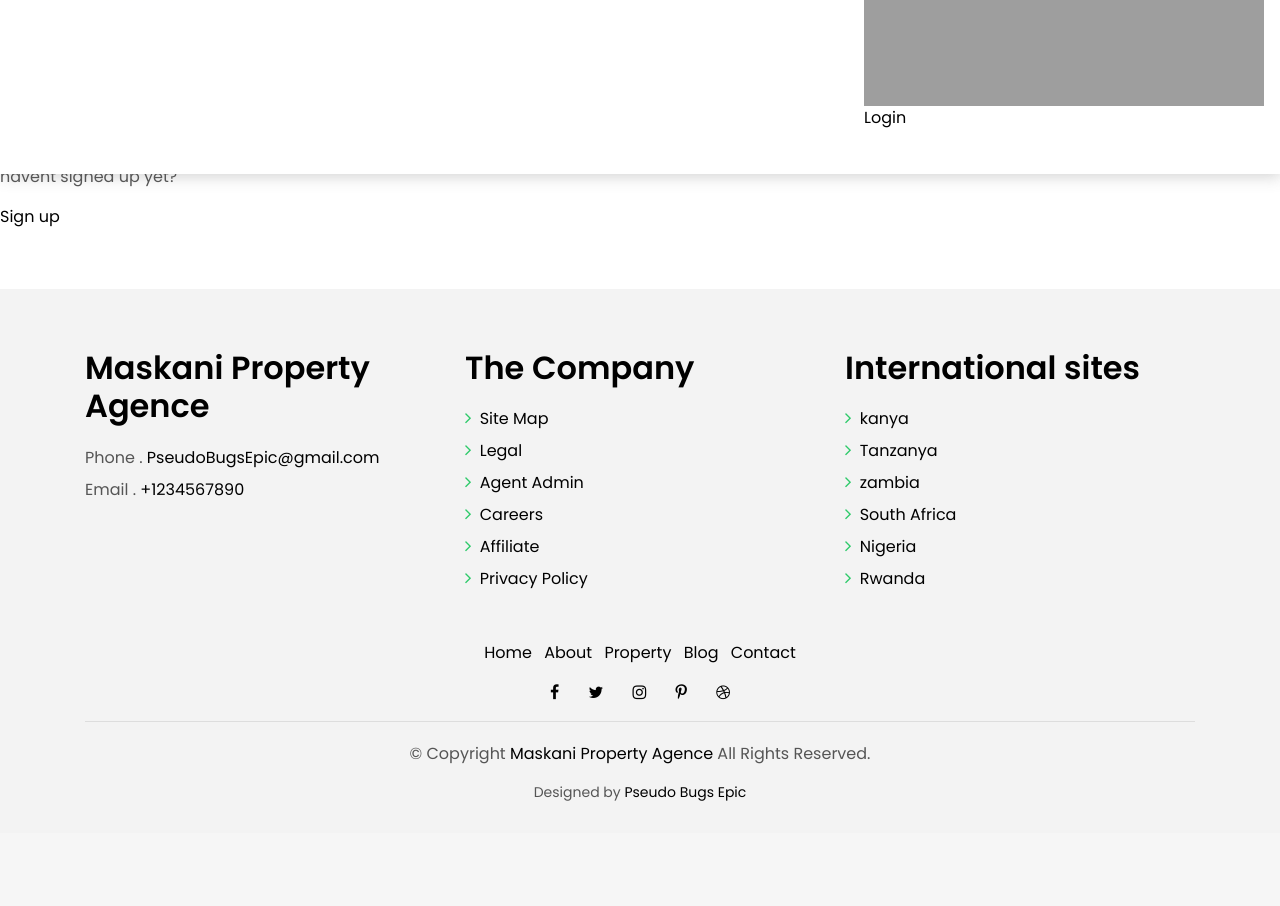
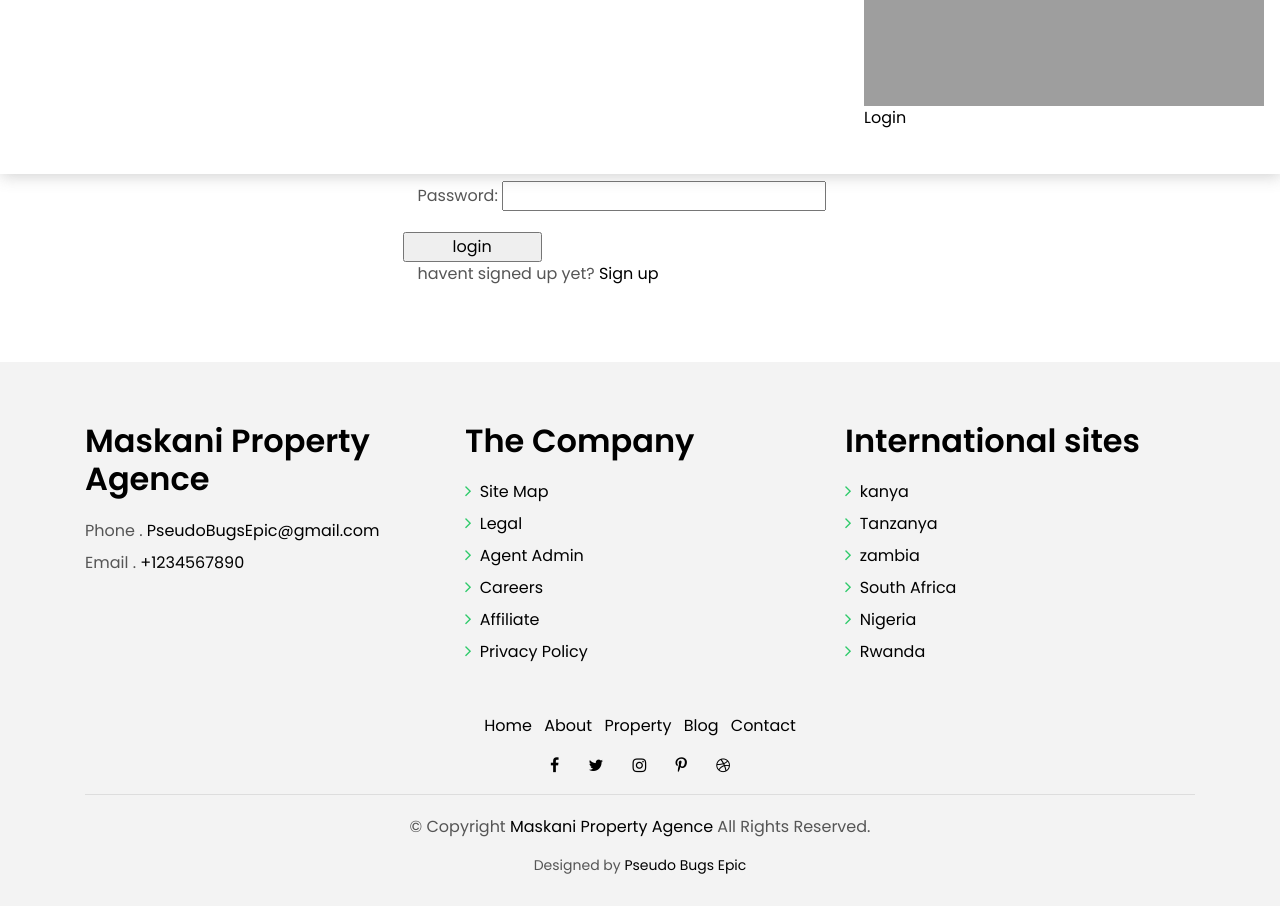
Before and after one commit to Dennohkamash/DJango_Finalproject, a Django app: page /accounts/login/ in a window 1280 px wide. Shown: the part 222-1128 px from the top of the page. Before the commit the page ends 1023 px from the top, so only its background shows below. Run offline with Django 4.2, Linux system fonts and the light colour scheme; some libraries are stand-ins or nearby versions; grey boxes are pictures that could not be loaded.

Commit message:
some style on the login

```diff
--- a/Property_rental/template/registration/login.html
+++ b/Property_rental/template/registration/login.html
@@ -36,17 +36,37 @@
   <form method="post" action="{% url 'login'%}">
     {% csrf_token %}
 
-    {{form.username.label_tag}}
-    {{form.username}}
+  <div class="container">
 
-    {{form.password.label_tag}}
-    {{form.password}}
-    <input type="submit" value="login" />
-    <input type="hidden" name='next' value="{{next}}"/>
-  </form>
 
-  <p>havent signed up yet?</p>
-  <a href="{% url 'register' %}">Sign up</a>
-  </div>
+<div class="row justify-content-center">
+    <div class="col-md-5">
+        <div class="row">
+            <div class="col-md-12 form-group">
+              {{form.username.label_tag}}
+              {{form.username}}
+            </div>
+
+            <div class="col-md-12 form-group">
+              {{form.password.label_tag}}
+              {{form.password}}
+            </div>
+            <div class="row">
+              <div class="col-12" style="position: center;">
+                <input type="submit" value="login" class=" btn-md px-5" />
+                <input type="hidden" name='next' value="{{next}}"/>
+              </div>
+            </div>
+
+            </form>
+            <div class="col-12">
+              <p>havent signed up yet?  <a href="templete/signup.html">Sign up</a></p>
+            </div>
+            </div>
+          </div>
+        </div>
+    </div>
+</div>
+
 
 {% endblock %}
```
Also changed, not shown: vrent/pyvenv.cfg (+7 -4 lines), 11 other files.
